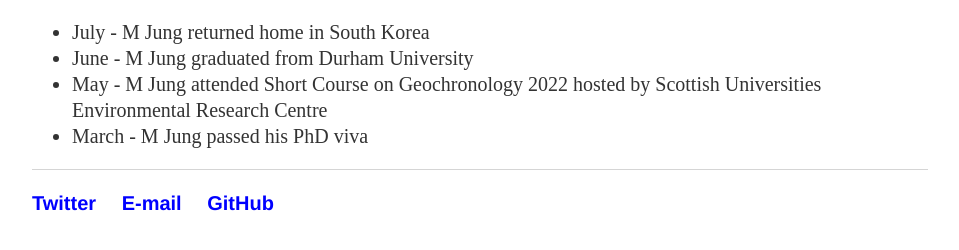
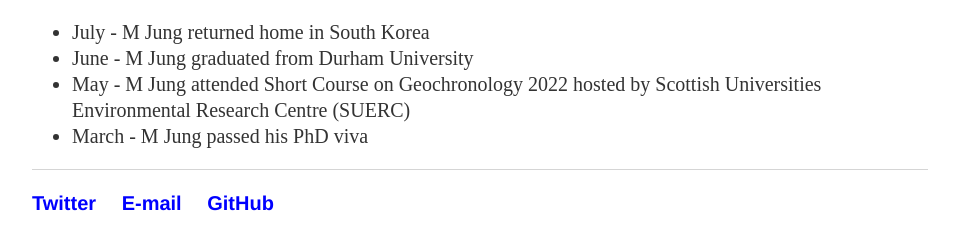
Before and after one commit to muyeoljung/muyeoljung.github.io, a Jekyll site: the page built from news/index.html, in a window 1280 px wide. Shown: the part 314-564 px from the top of the page, without its empty margins (160-1119 px from the left). Built offline with Jekyll 4.4.1, drawn with Linux system fonts in a browser that asks for light colours.

Commit message:
Update index.html

```diff
--- a/news/index.html
+++ b/news/index.html
@@ -30,7 +30,7 @@ img {
 		<ul class="News_2022">
 			<li>July - M Jung returned home in South Korea</li>
 			<li>June - M Jung graduated from Durham University</li>
-			<li>May - M Jung attended Short Course on Geochronology 2022 hosted by Scottish Universities Environmental Research Centre</li>
+			<li>May - M Jung attended Short Course on Geochronology 2022 hosted by Scottish Universities Environmental Research Centre (SUERC)</li>
 			<li>March - M Jung passed his PhD viva</li>
 			</ul>
       </div>
```
